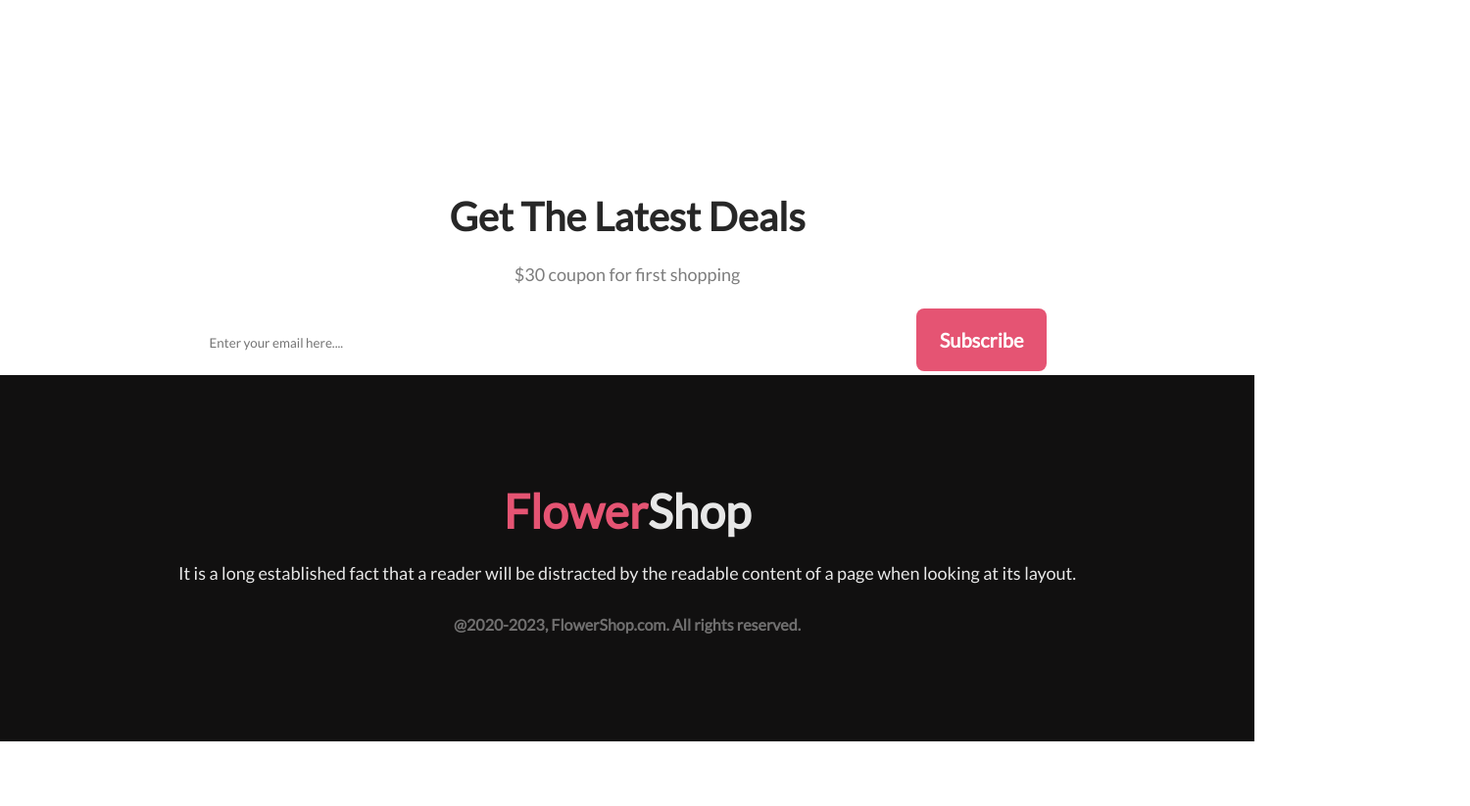
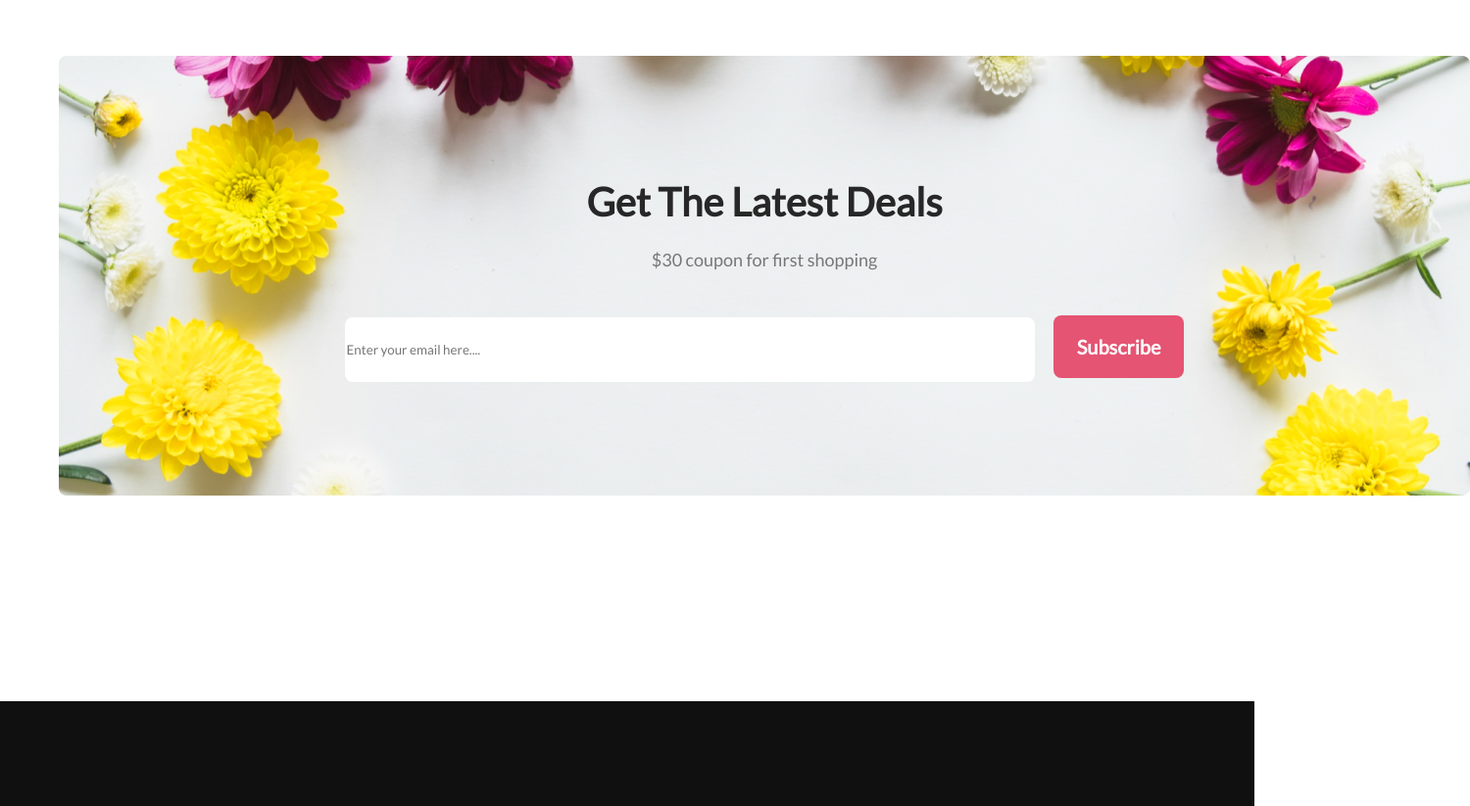
Before and after one commit to JHUMURph/flowe-shop, a plain HTML site: page index.html in a window 1280 px wide. Shown: the part 4599-5422 px from the top of the page at 98% size, 1500 px wide, since content can reach past the window. Before the commit the page ends 5356 px from the top, so only its background shows below. Drawn offline with Linux system fonts and the light colour scheme.

Commit message:
added all

```diff
--- a/index.html
+++ b/index.html
@@ -95,16 +95,19 @@
 
 
     </div>
+  </section>
     <!-- deal section -->
+    <section class="deals">
     <div class="our-deals">
-      <h3 class="feature-header">Get The Latest Deals</h3>
-      <p class="feature-details">$30 coupon for first shopping</p>
+      <h3 class="deals-header">Get The Latest Deals</h3>
+      <p class="deals-details">$30 coupon for first shopping</p>
       <form action="">
         <input class="form" type="email" name="" id="" placeholder="Enter your email here....">
         <input class="btn-primary" type="button" value="Subscribe">
       </form>
 
     </div>
+
   </section>
 
 
--- a/styles/style.css
+++ b/styles/style.css
@@ -167,8 +167,35 @@ span{
 
 }
 /* deal css */
+/* .deals{
+  background-image: url("/Flower Asset/Rectangle 9.png");
+  margin: 75px;
+  background-repeat: no-repeat; */
+
+
 .our-deals{
 text-align: center;
+margin: 60px;
+padding: 75px 0;
+background-image: url("/Flower Asset/Rectangle 9.png");
+background-repeat: no-repeat;
+width: 1440px;
+height: 449px;
+
+}
+.deals-header{
+  font-size: 40px;
+  font-weight: 800;
+  color: #272727;
+  margin-top: 50px;
+
+}
+.deals-details{
+  font-size: 18px;
+  font-weight: 400px;
+  color: rgba(39, 39, 39, 0.60);
+  margin-top: 24px;
+
 }
 .form{
   width: 700px;
@@ -176,8 +203,10 @@ text-align: center;
   border-radius: 8px;
   background: #FFF;
   border: none;
+  margin-top: 48px;
   margin-right: 16px;
-  text-overflow: ellipsis;
+
+
 }
 /* end main section */
 /* footer css */
```
